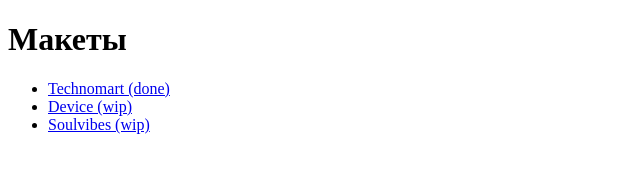
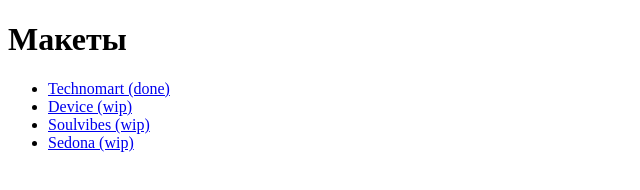
Before and after one commit to hyperg3g/hyperg3g.github.io, a plain HTML site: page index.html in a window 1280 px wide. Shown: the whole page, without its empty margins (0-640 px from the left). Drawn offline with Linux system fonts and the light colour scheme.

Commit message:
Added Sedona

```diff
--- a/index.html
+++ b/index.html
@@ -12,6 +12,7 @@
         <li><a href="technomart/">Technomart (done)</a></li>
         <li><a href="device/">Device (wip)</a></li>
         <li><a href="soulvibes/">Soulvibes (wip)</a></li>
+        <li><a href="sedona/">Sedona (wip)</a></li>
     </ul>
 </body>
 
```
